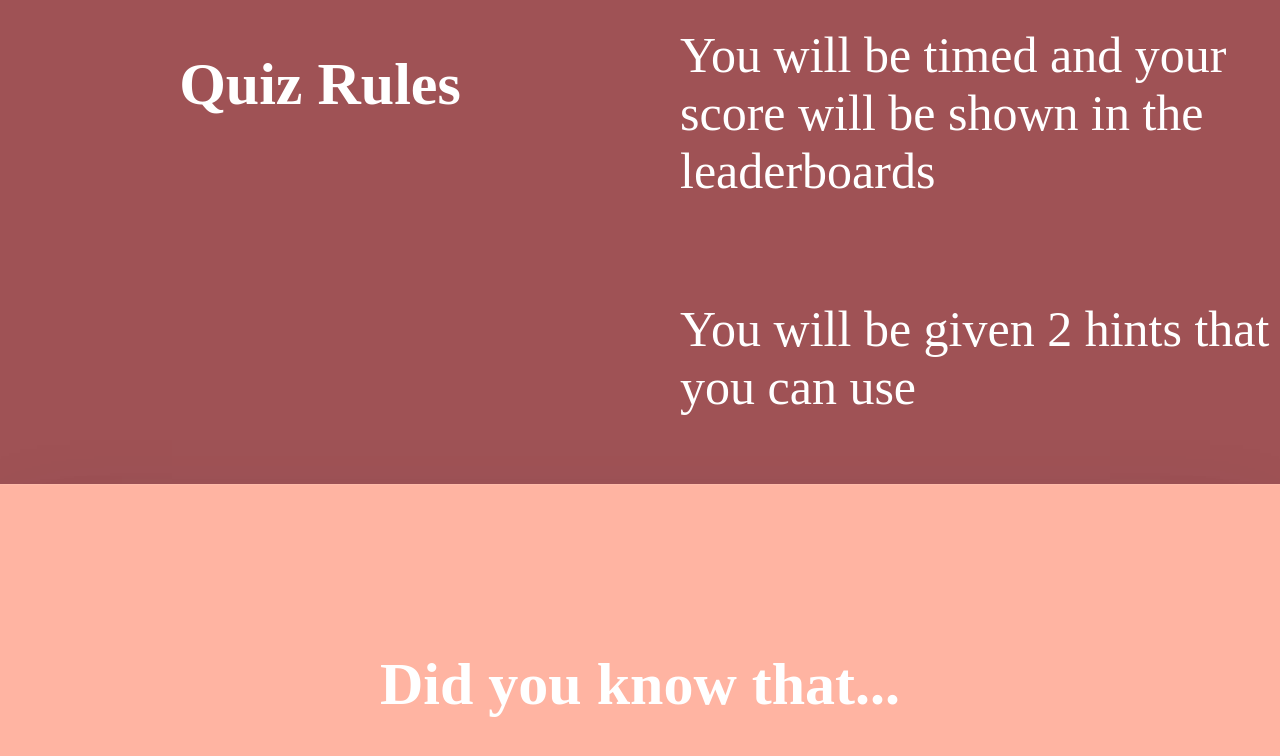
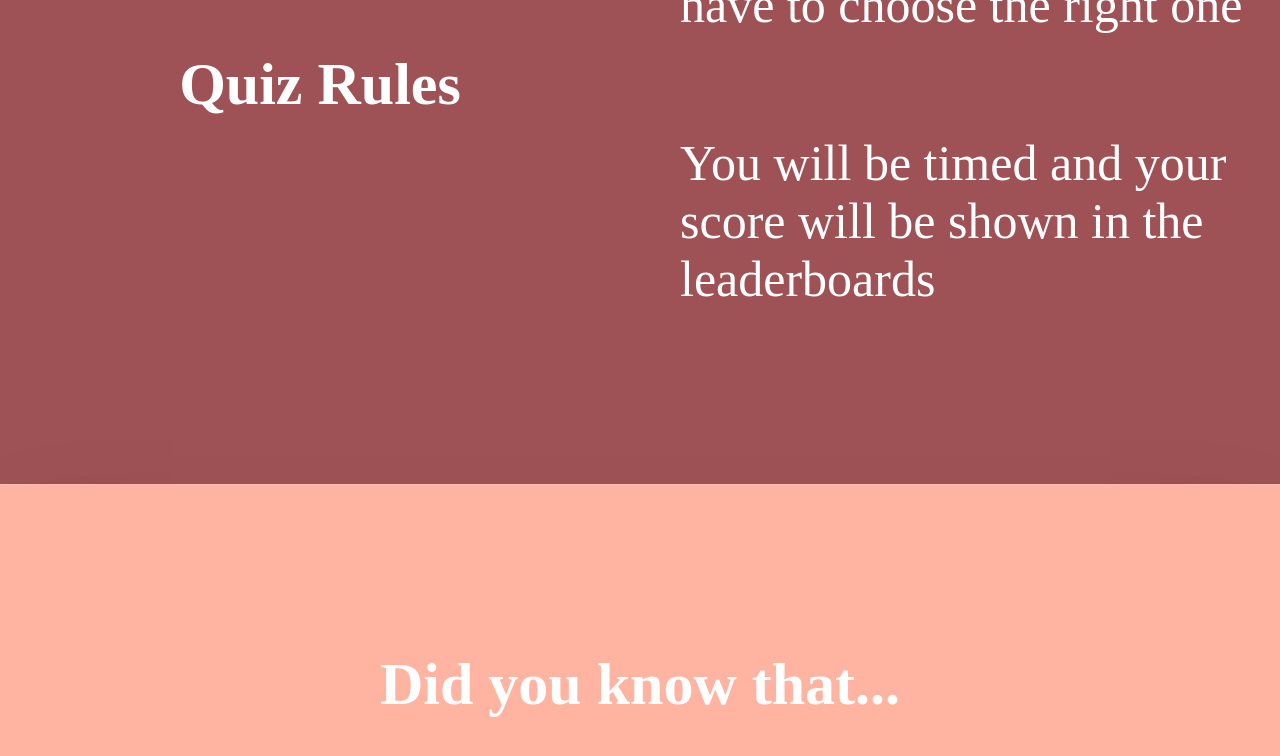
Before and after one commit to 23DP1EMozg/cat_quiz, a plain HTML site: page index.html in a window 1280 px wide. Shown: the part 1116-1872 px from the top of the page. Drawn offline with Linux system fonts and the light colour scheme; no server answers.

Commit message:
changed rules

```diff
--- a/index.html
+++ b/index.html
@@ -40,7 +40,6 @@
             <ul>
                 <li>For each question there will be 3 answer choices and you have to choose the right one</li>
                 <li>You will be timed and your score will be shown in the leaderboards</li>
-                <li>You will be given 2 hints that you can use</li>
             </ul>
         </div>
     </section>
```
